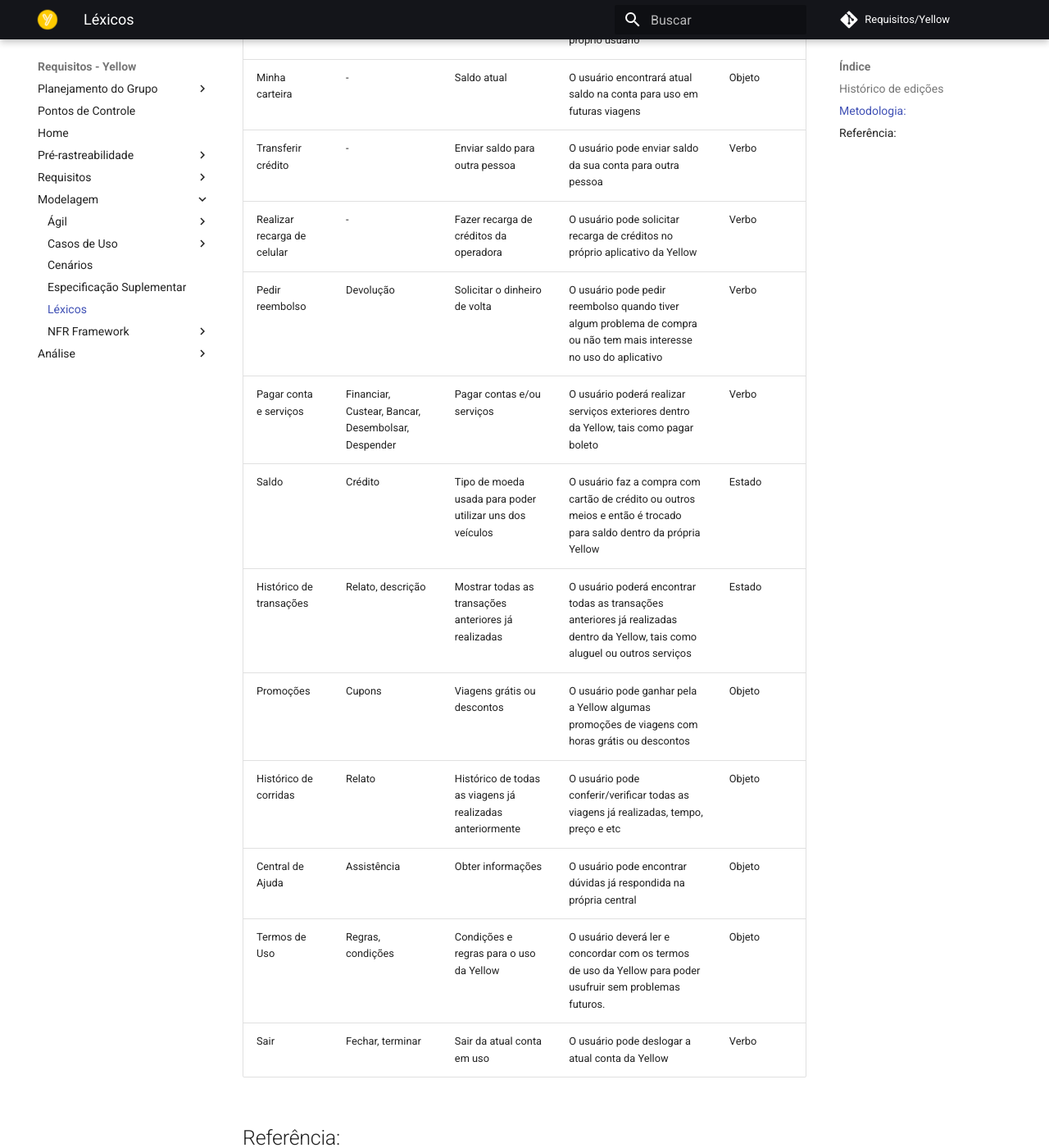
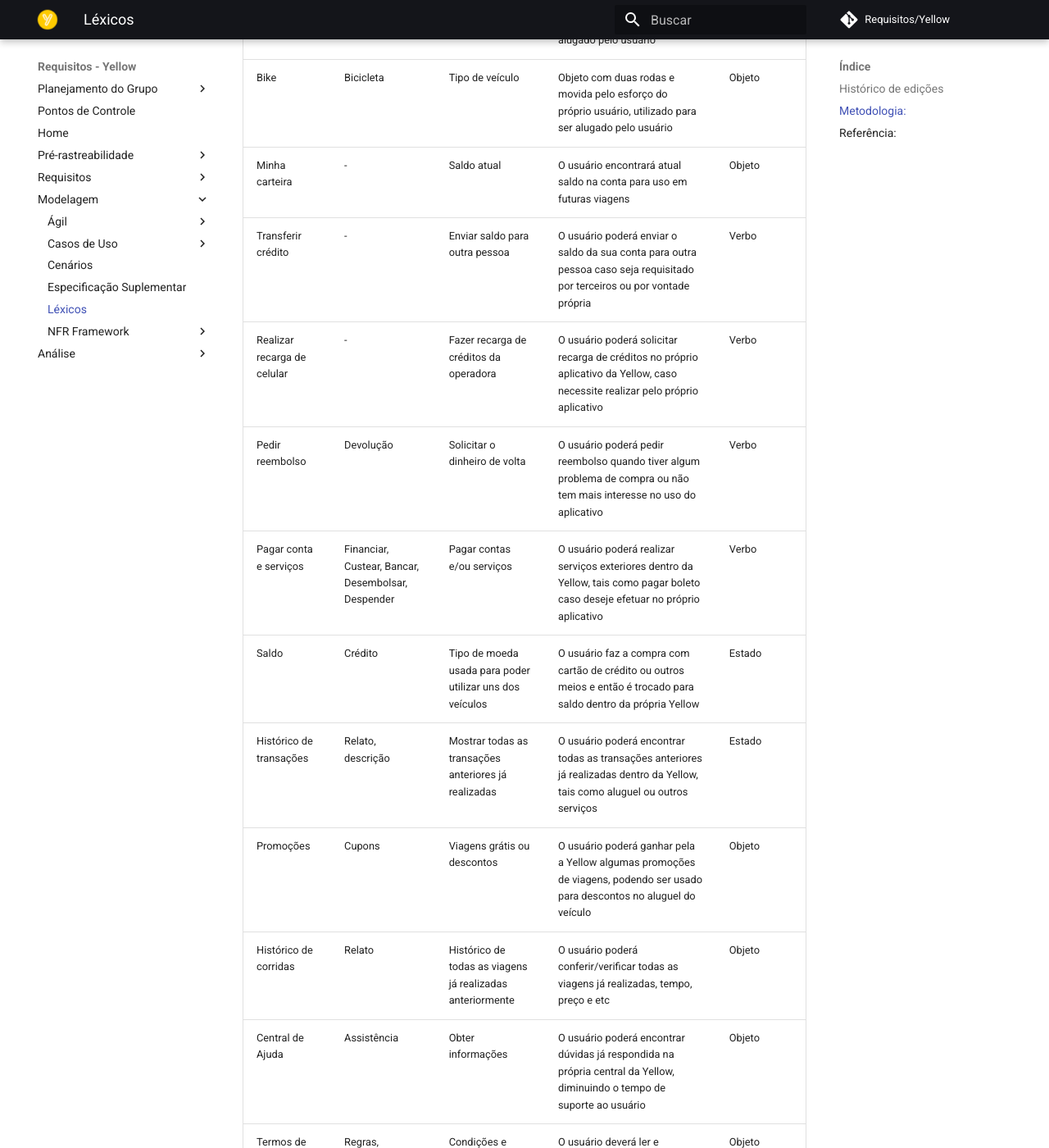
Before and after one commit to me42th/2019.2-Yellow, an MkDocs documentation site: the page built from docs/modelagem/lexicos.md, in a window 1280 px wide and 1400 px high, scrolled down 780 px. Shown: the whole window at 82% size. Built offline with MkDocs 1.6.1 and Material for MkDocs 9.7.7, drawn with Linux system fonts in a browser that asks for light colours; comment, search, counter and statistics services are not loaded; some of the changed text lies outside the part shown.

Commit message:
Update lexicos.md

```diff
--- a/docs/modelagem/lexicos.md
+++ b/docs/modelagem/lexicos.md
@@ -5,27 +5,28 @@
 |-----|---------|------|
 | Julio | Criou o documento. | 30/09/2019 |
 | Julio | Adicionado léxicos de cenários que estavam faltando. | 19/11/2019 |
+| Julio | Corrigido alguns problemas a partir da análise realizada | 19/11/2019 |
 
 ## Metodologia:
 Uma notação que usa descrição de termos via léxico é o: **LAL - Léxico Ampliado da Linguagem**. Trata-se de uma técnica que procura descrever os símbolos de uma linguagem. O principal objetivo a ser perseguido pelos Engenheiros de Requisitos é a identificação de palavras ou frases peculiares ao meio social da aplicação sob estudo.
 
 | Definição | Sinônimo(s) | Noção | Impacto | Classificação |
 |-----|---------|------|---------|---------|
-| Escanear | Digitalizar | Reconhecer o veículo | O usuário escanea o código do véiculo que deseja alugar | Verbo
-| Patinete | - | Tipo de veículo | Objeto com duas rodas e elétrico | Objeto
-| Bike | Bicicleta | Tipo de veículo | Objeto com duas rodas e movida pelo esforço do próprio usuário | Objeto
+| Escanear | Digitalizar | Reconhecer o veículo | O usuário deverá escanear o código do véiculo na hora que deseja alugar | Verbo
+| Patinete | - | Tipo de veículo | Objeto com duas rodas e elétrico, utilizado para ser alugado pelo usuário | Objeto
+| Bike | Bicicleta | Tipo de veículo | Objeto com duas rodas e movida pelo esforço do próprio usuário, utilizado para ser alugado pelo usuário | Objeto
 | Minha carteira | - | Saldo atual | O usuário encontrará atual saldo na conta para uso em futuras viagens | Objeto
-| Transferir crédito | - | Enviar saldo para outra pessoa | O usuário pode enviar saldo da sua conta para outra pessoa | Verbo
-| Realizar recarga de celular | - | Fazer recarga de créditos da operadora | O usuário pode solicitar recarga de créditos no próprio aplicativo da Yellow | Verbo
-| Pedir reembolso | Devolução | Solicitar o dinheiro de volta | O usuário pode pedir reembolso quando tiver algum problema de compra ou não tem mais interesse no uso do aplicativo | Verbo
-| Pagar conta e serviços | Financiar, Custear, Bancar, Desembolsar, Despender | Pagar contas e/ou serviços | O usuário poderá realizar serviços exteriores dentro da Yellow, tais como pagar boleto | Verbo
+| Transferir crédito | - | Enviar saldo para outra pessoa | O usuário poderá enviar o saldo da sua conta para outra pessoa caso seja requisitado por terceiros ou por vontade própria | Verbo
+| Realizar recarga de celular | - | Fazer recarga de créditos da operadora | O usuário poderá solicitar recarga de créditos no próprio aplicativo da Yellow, caso necessite realizar pelo próprio aplicativo | Verbo
+| Pedir reembolso | Devolução | Solicitar o dinheiro de volta | O usuário poderá pedir reembolso quando tiver algum problema de compra ou não tem mais interesse no uso do aplicativo | Verbo
+| Pagar conta e serviços | Financiar, Custear, Bancar, Desembolsar, Despender | Pagar contas e/ou serviços | O usuário poderá realizar serviços exteriores dentro da Yellow, tais como pagar boleto caso deseje efetuar no próprio aplicativo | Verbo
 | Saldo | Crédito | Tipo de moeda usada para poder utilizar uns dos veículos | O usuário faz a compra com cartão de crédito ou outros meios e então é trocado para saldo dentro da própria Yellow | Estado
 | Histórico de transações | Relato, descrição  | Mostrar todas as transações anteriores já realizadas | O usuário poderá encontrar todas as transações anteriores já realizadas dentro da Yellow, tais como aluguel ou outros serviços | Estado
-| Promoções | Cupons | Viagens grátis ou descontos | O usuário pode ganhar pela a Yellow algumas promoções de viagens com horas grátis ou descontos | Objeto
-| Histórico de corridas | Relato | Histórico de todas as viagens já realizadas anteriormente | O usuário pode conferir/verificar todas as viagens já realizadas, tempo, preço e etc | Objeto
-| Central de Ajuda | Assistência | Obter informações | O usuário pode encontrar dúvidas já respondida na própria central | Objeto
-| Termos de Uso | Regras, condições | Condições e regras para o uso da Yellow | O usuário deverá ler e concordar com os termos de uso da Yellow para poder usufruir sem problemas futuros. | Objeto
-| Sair | Fechar, terminar | Sair da atual conta em uso | O usuário pode deslogar a atual conta da Yellow | Verbo
+| Promoções | Cupons | Viagens grátis ou descontos | O usuário poderá ganhar pela a Yellow algumas promoções de viagens, podendo ser usado para descontos no aluguel do veículo | Objeto
+| Histórico de corridas | Relato | Histórico de todas as viagens já realizadas anteriormente | O usuário poderá conferir/verificar todas as viagens já realizadas, tempo, preço e etc  | Objeto
+| Central de Ajuda | Assistência | Obter informações | O usuário poderá encontrar dúvidas já respondida na própria central da Yellow, diminuindo o tempo de suporte ao usuário | Objeto
+| Termos de Uso | Regras, condições | Condições e regras para o uso da Yellow | O usuário deverá ler e concordar com os termos de uso da Yellow para poder usufruir sem problemas futuros e o usuário sempre terá acesso aos termos caso ainda haja alguma dúvida. | Objeto
+| Sair | Fechar, terminar | Sair da atual conta em uso | O usuário poderá deslogar a atual conta da Yellow caso deseje fechar o aplicativo | Verbo
 
 ## Referência:
 SEQ18RRANO, Maurício; SERRANO, Milene. Requisitos - Aula 10. 1º/2019. 35 slides. Material apresentado para a disciplina de Requisitos de Software no curso de Engenharia de Software da UnB, FGA.
```
